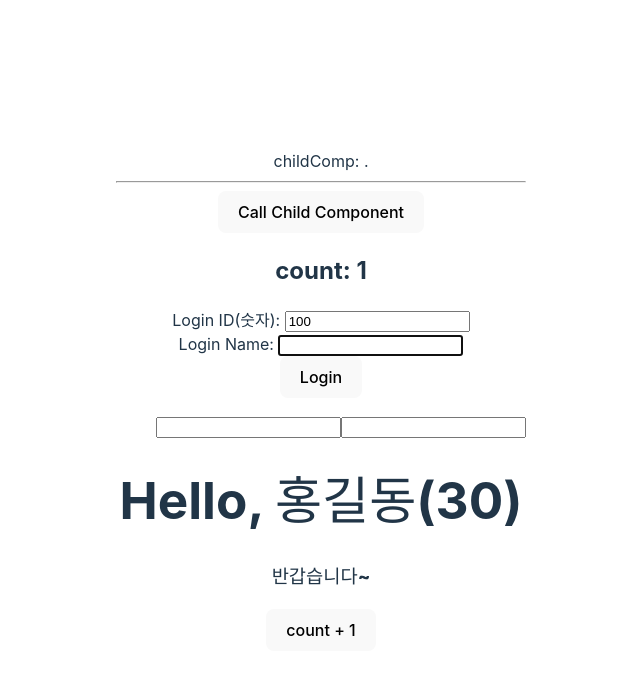
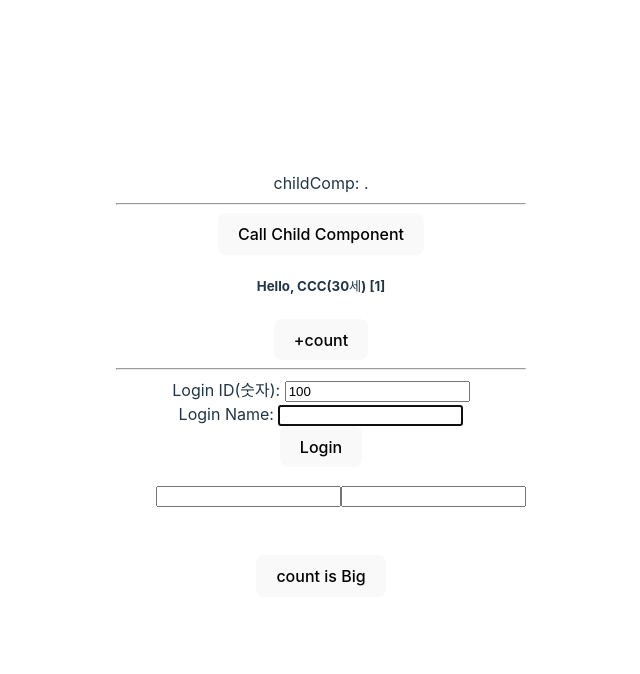
Before and after one commit to 11hertz/fullStack_React, a React (Vite) app: page / in a window 1280 px wide. Shown: the top 674 px of the page, without its empty margins (319-959 px from the left). Built offline with nearby package versions, Linux system fonts and the light colour scheme.

Commit message:
modify : modify Hello and App Comp

```diff
--- a/src/App.tsx
+++ b/src/App.tsx
@@ -18,7 +18,7 @@ const ChildComponent = forwardRef((_, ref) => {
 });
 
 function App() {
-  const { count } = useCounter();
+  const { count, plusCount } = useCounter();
 
   const childRef = useRef<ChildHandler>(null);
 
@@ -29,13 +29,16 @@ function App() {
       <button onClick={() => childRef.current?.appendPeriod()}>
         Call Child Component
       </button>
-      <h2>count: {count}</h2>
+      <Hello age={30} />
+      <hr />
       <My
       // loginHandleRef={loginHandleRef}
       />
-      <Hello name='홍길동' age={30}>
-        <h3>반갑습니다~</h3>
-      </Hello>
+      <div className='card'>
+        <button onClick={plusCount}>
+          count is {count > 0 ? 'Big' : 'Zero'}
+        </button>
+      </div>
     </>
   );
 }
--- a/src/components/Hello.tsx
+++ b/src/components/Hello.tsx
@@ -1,21 +1,22 @@
-import { PropsWithChildren } from 'react';
+import { PropsWithChildren, useId } from 'react';
 import { useCounter } from '../hooks/counter-context';
 
 type Props = {
-  name: string;
+  name?: string;
   age: number;
 };
 
-const Hello = ({ name, age, children }: PropsWithChildren<Props>) => {
-  const { plusCount } = useCounter();
+const Hello = ({ name = 'CCC', age, children }: PropsWithChildren<Props>) => {
+  const { count, plusCount } = useCounter();
+  const helloId = useId();
 
   return (
     <>
-      <h1>
-        Hello, {name}({age})
-      </h1>
+      <h5 id={helloId}>
+        Hello, {name}({age}세) [{count}]
+      </h5>
       {children}
-      <button onClick={plusCount}>count + 1</button>
+      <button onClick={plusCount}>+count</button>
     </>
   );
 };
```
